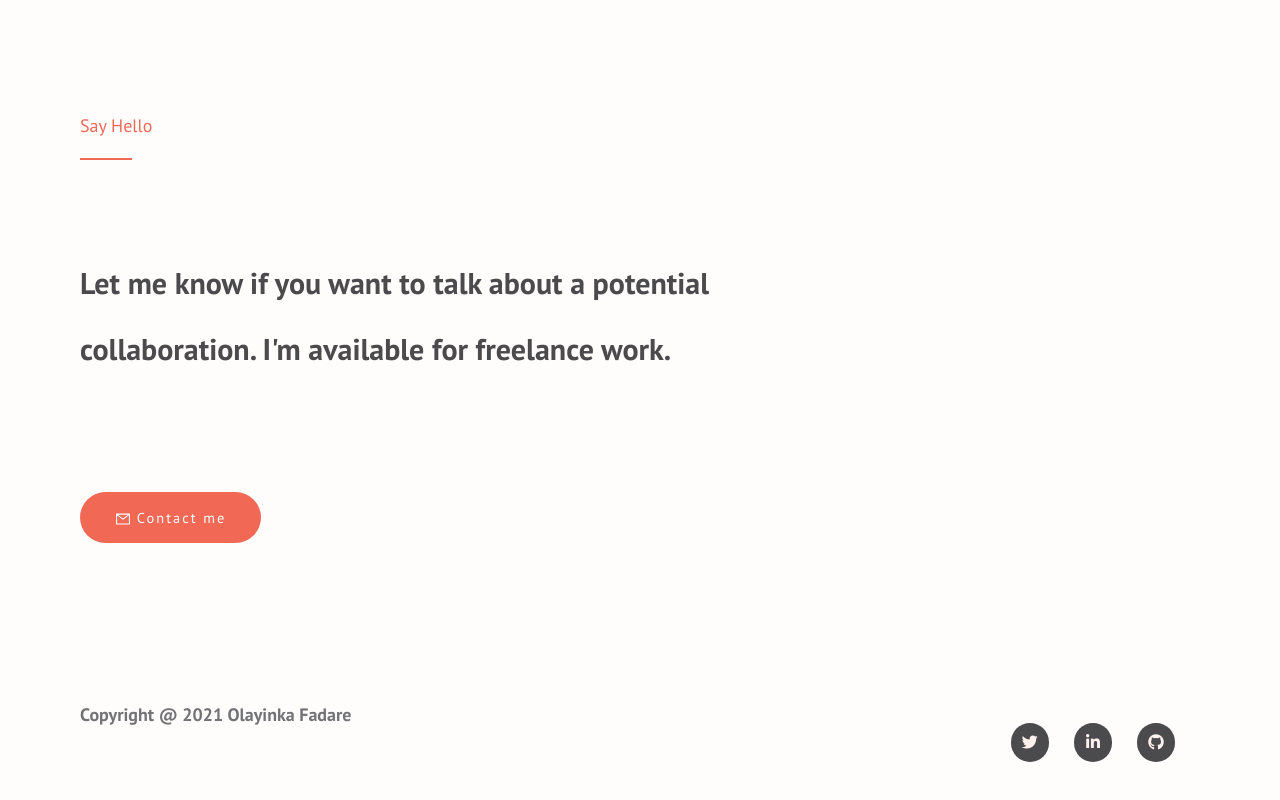
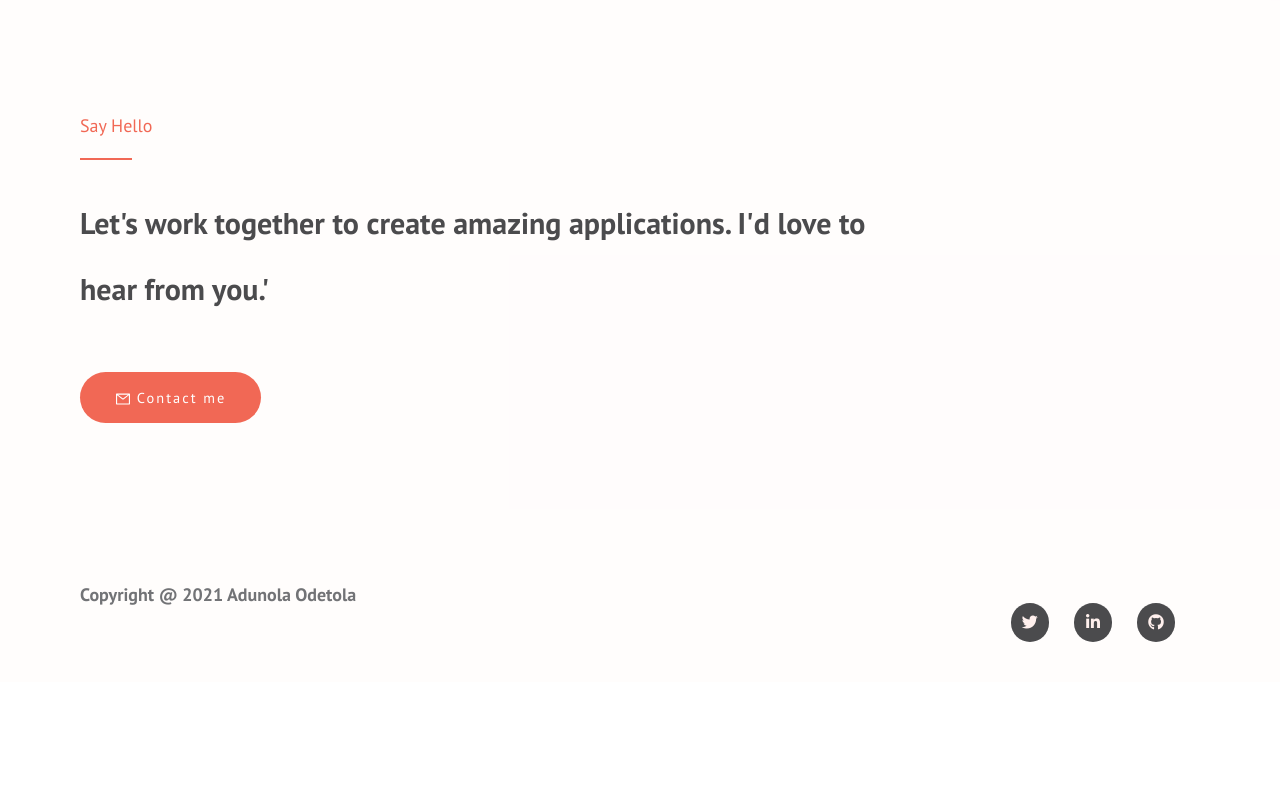
Before and after one commit to adun-dotcom/portfolio, a React (Create React App) app: page / in a window 1280 px wide. Shown: the part 4064-4864 px from the top of the page. After the commit the page ends 4746 px from the top, so only its background shows below. Built offline with nearby package versions, Linux system fonts and the light colour scheme.

Commit message:
added text

```diff
--- a/src/components/footer/index.jsx
+++ b/src/components/footer/index.jsx
@@ -7,7 +7,7 @@ function Footer(){
         <div className="intro-socials">
           <MyIcons />
         </div>
-        <p>Copyright @ 2021 Olayinka Fadare</p>
+        <p>Copyright @ 2021 Adunola Odetola</p>
       </footer>
     )
 }
--- a/src/components/header/style.css
+++ b/src/components/header/style.css
@@ -9,8 +9,12 @@
     padding: 30px 100px;
     max-width: 100%;
 
+
 }
 
+.navbar a{
+ text-decoration: none !important;
+}
  .nav-logo {
     font-family: 'Leckerli One', cursive;
     font-size: 20px;
--- a/src/components/home/Contact.jsx
+++ b/src/components/home/Contact.jsx
@@ -6,14 +6,12 @@ function MyContact() {
     <div className="container colored-bg">
       <h5>Say Hello</h5>
       <hr />
-      <div className="contact-flex">
+
         <div className="about-text">
           <p>
-            Let me know if you want to talk about a potential collaboration. I'm
-            available for freelance work.
+            Let's work together to create amazing applications. I'd love to hear from you.'
           </p>
         </div>
-      </div>
 
       <a className="resume-btn" target="_blank" href="mailto: aduntobi7@gmail.com?subject=my email">
        <AiOutlineMail size={16}/> Contact me
```
